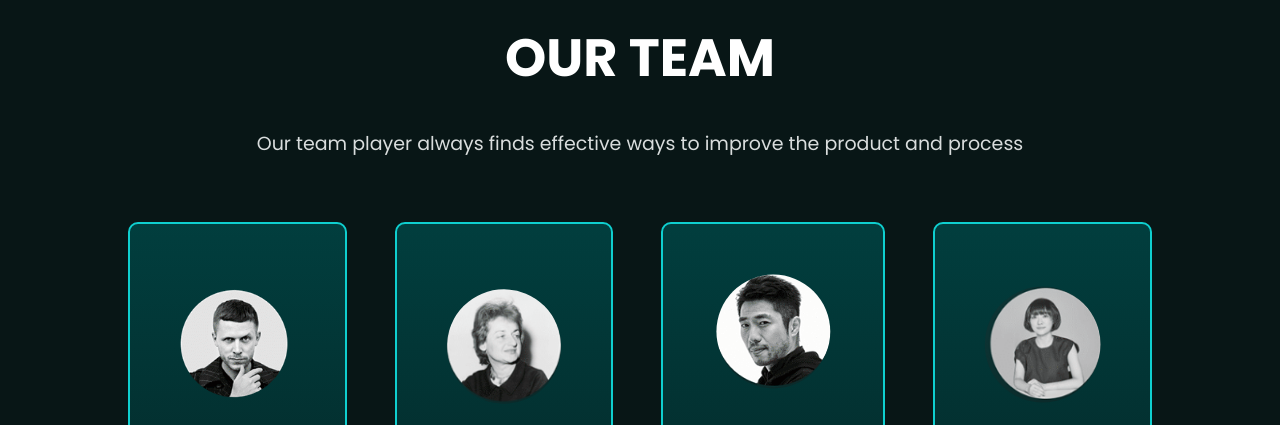
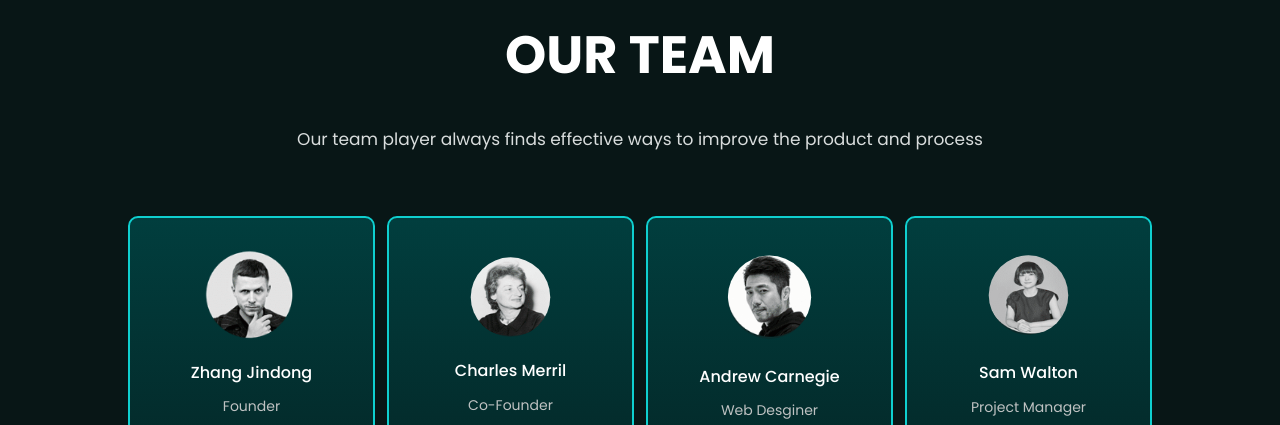
Before and after one commit to JagadeeshTalari/GlobalArtWork-NFT, a plain HTML site: page index.html in a window 1280 px wide. Shown: the part 4750-5175 px from the top of the page. Drawn offline with Linux system fonts and the light colour scheme.

Commit message:
ourTeam section updated

```diff
--- a/style.css
+++ b/style.css
@@ -1095,6 +1095,42 @@ nav {
   color: #a1abaa;
   margin-top: 1.5rem;
 }
+
+@media screen and (max-width: 1300px) {
+  .common-sec-text {
+    font-size: 17px;
+  }
+
+  .OurTeam-card-Section {
+    gap: 0.75rem;
+  }
+
+  .ourTeam-card {
+    padding: 1.5rem 1rem;
+  }
+
+  .ourTeam-card > img {
+    width: 120px;
+  }
+
+  .ourTeam-img-3-edit {
+    width: 130px;
+  }
+
+  .ourTeam-img-4-edit {
+    clip-path: circle(36%);
+    width: 75px;
+    height: 100px;
+  }
+
+  .Team-member-name {
+    font-size: 16px;
+  }
+
+  .Team-member-role {
+    font-size: 14px;
+  }
+}
 /* //////////////////////////////////////////////////////////////// */
 
 /* <!-- Section-7 Join-Community-Section --> */
```
